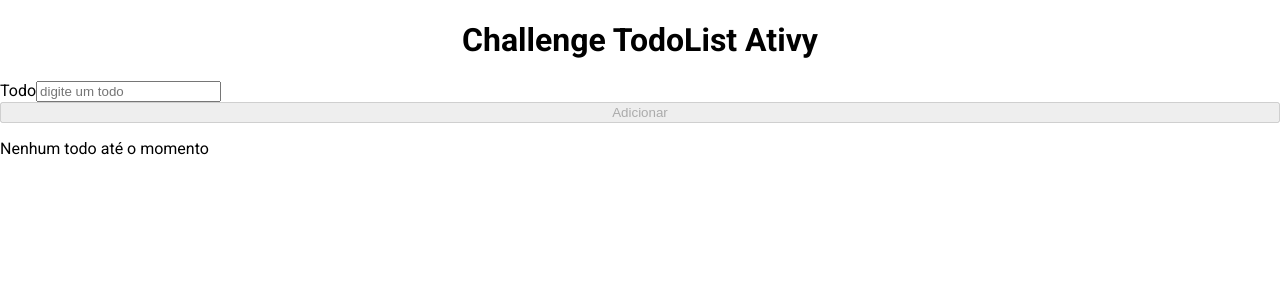
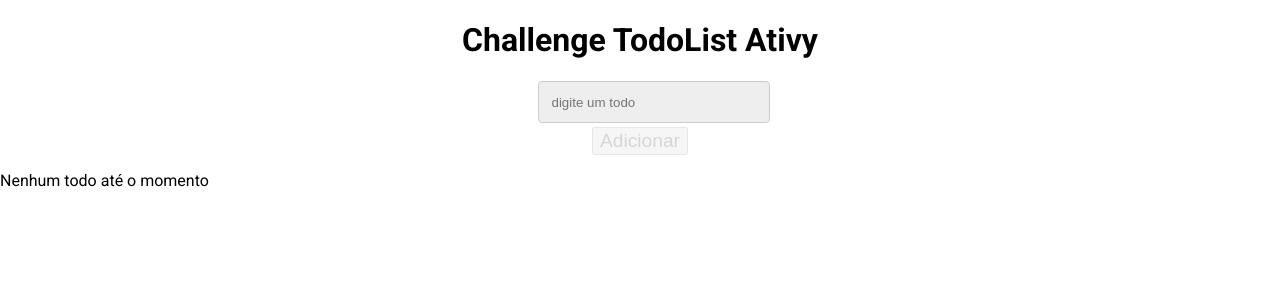
Before and after one commit to rafaelromanoz/challenge-todolist-ativy, a React (Create React App) app: page / in a window 1280 px wide. Shown: the top 300 px of the page. Built offline with nearby package versions, Linux system fonts and the light colour scheme.

Commit message:
:construction: Work in update todo

```diff
--- a/src/App.jsx
+++ b/src/App.jsx
@@ -1,6 +1,7 @@
 import React from 'react';
 import Header from './components/Header';
 import ToDoList from './components/ToDoList';
+import TodoModal from './components/TodoModal';
 import ToDosProvider from './context/ToDosProvider';
 import GlobalStyle from './globalStyles';
 
@@ -10,6 +11,7 @@ export default function App() {
       <GlobalStyle />
       <Header />
       <ToDoList />
+      <TodoModal />
     </ToDosProvider>
   );
 }
--- a/src/components/Header.jsx
+++ b/src/components/Header.jsx
@@ -1,17 +1,25 @@
 import React, { useContext } from 'react';
 import ToDosContext from '../context/ToDosContext';
-import { HeaderContainer, Title } from './styles/HeaderStyles';
+import {
+  HeaderContainer,
+  Input,
+  LabelInput,
+  Title,
+  ButtonHeader,
+} from './styles/HeaderStyles';
 
 export default function Header() {
   const {
-    inputRef, setTodo, todo, handleClickAddTodo,
+    inputRef,
+    setTodo,
+    todo,
+    handleClickAddTodo,
   } = useContext(ToDosContext);
   return (
     <HeaderContainer>
       <Title>Challenge TodoList Ativy</Title>
-      <label htmlFor="inputTodo">
-        Todo
-        <input
+      <LabelInput htmlFor="inputTodo">
+        <Input
           id="inputTodo"
           type="text"
           ref={inputRef}
@@ -19,16 +27,16 @@ export default function Header() {
           onChange={({ target }) => setTodo(target.value)}
           value={todo}
         />
-      </label>
-      <button
-        aria-label="buttonAdd"
+      </LabelInput>
+      <ButtonHeader
+        aria-label="ButtonHeaderAdd"
         type="button"
         disabled={todo === ''}
         id="buttonAdd"
         onClick={handleClickAddTodo}
       >
         Adicionar
-      </button>
+      </ButtonHeader>
     </HeaderContainer>
   );
 }
--- a/src/components/ToDoList.jsx
+++ b/src/components/ToDoList.jsx
@@ -2,14 +2,19 @@ import React, { useContext } from 'react';
 import ToDosContext from '../context/ToDosContext';
 
 export default function ToDoList() {
-  const { todosList, handleClickDeleteTodo } = useContext(ToDosContext);
+  const { todosList, handleClickDeleteTodo, handleClickUpdateTodo } = useContext(ToDosContext);
   if (todosList.length === 0) return <p>Nenhum todo até o momento</p>;
   return (
     <section>
       {todosList.map(({ todo, id }) => (
         <div key={id}>
           <p>{todo}</p>
-          <button type="button">Editar</button>
+          <button
+            type="button"
+            onClick={() => handleClickUpdateTodo(id)}
+          >
+            Editar
+          </button>
           <button
             onClick={() => handleClickDeleteTodo(id)}
             type="button"
--- a/src/components/TodoModal.jsx
+++ b/src/components/TodoModal.jsx
@@ -1,7 +1,19 @@
-import React from 'react';
+import React, { useContext, useState } from 'react';
+import ToDosContext from '../context/ToDosContext';
 
 export default function TodoModal() {
-  return (
-    <div>TodoModal</div>
-  );
+  const { isModalOpen } = useContext(ToDosContext);
+  const [updatedValueTodo, setUpdatedValueTodo] = useState('');
+  if (isModalOpen) {
+    return (
+      <div>
+        <input
+          type="text"
+          onChange={({ target }) => setUpdatedValueTodo(target.value)}
+          value={updatedValueTodo}
+        />
+        {/* <button onClick={}>Salvar</button> */}
+      </div>
+    );
+  } return null;
 }
--- a/src/components/styles/HeaderStyles.js
+++ b/src/components/styles/HeaderStyles.js
@@ -3,10 +3,48 @@ import styled from 'styled-components';
 const HeaderContainer = styled.div`
   display: flex;
   flex-flow: column wrap;
+  align-items: center;
 `;
 
 const Title = styled.h1`
-  text-align: center;
+
 `;
 
-export { HeaderContainer, Title };
+const LabelInput = styled.label`
+  align-self: center;
+  margin-bottom: 0.25rem;
+`;
+
+const Input = styled.input`
+  display: block;
+  align-self: flex-start;
+  border: 1px solid #ccc;
+  width: 100%;
+  padding: 0.8rem;
+  border-radius: 4px;
+  background: #eee;
+  transition: 0.2s;
+  &:focus {
+    outline: none;
+    border-color: #adf;
+  }
+`;
+
+const ButtonHeader = styled.button`
+  font-size: 1.2rem;
+  &:active {
+    box-shadow: 0 0 0 3px #19f 0 0 0 4px #19f;
+  }
+  &:disabled {
+    opacity: 0.5;
+    cursor: wait;
+  }
+`;
+
+export {
+  HeaderContainer,
+  Title,
+  LabelInput,
+  Input,
+  ButtonHeader,
+};
--- a/src/context/ToDosProvider.jsx
+++ b/src/context/ToDosProvider.jsx
@@ -6,7 +6,7 @@ export default function ToDosProvider({ children }) {
   const [todosList, setTodosList] = useState([]);
   const [id, setId] = useState(0);
   const [todo, setTodo] = useState('');
-  // const [isModalOpen, setModalOpen] = useState(false);
+  const [isModalOpen, setModalOpen] = useState(false);
   const inputRef = useRef();
   const handleClickAddTodo = () => {
     // aqui estou criando um id para ser mais fácil identificar os todos
@@ -21,18 +21,28 @@ export default function ToDosProvider({ children }) {
     setTodo('');
     inputRef.current.focus();
   };
+
   const handleClickDeleteTodo = (idTodo) => {
     // aqui é pego os todos e retorno todos que são diferentes do id, fazendo assim a exclusão
     setTodosList((prevStateTodos) => prevStateTodos.filter((t) => t.id !== idTodo));
   };
+
+  const handleClickUpdateTodo = (id) => {
+  console.log('🚀 ~ file: ToDosProvider.jsx ~ line 31 ~ handleClickUpdateTodo ~ id', id);
+    setModalOpen(!isModalOpen);
+  };
+
   const context = {
     setTodo,
     handleClickAddTodo,
     handleClickDeleteTodo,
+    handleClickUpdateTodo,
+    isModalOpen,
     todo,
     inputRef,
     todosList,
   };
+
   const valueContextMemo = useMemo(() => ({
     ...context,
   }));
```
